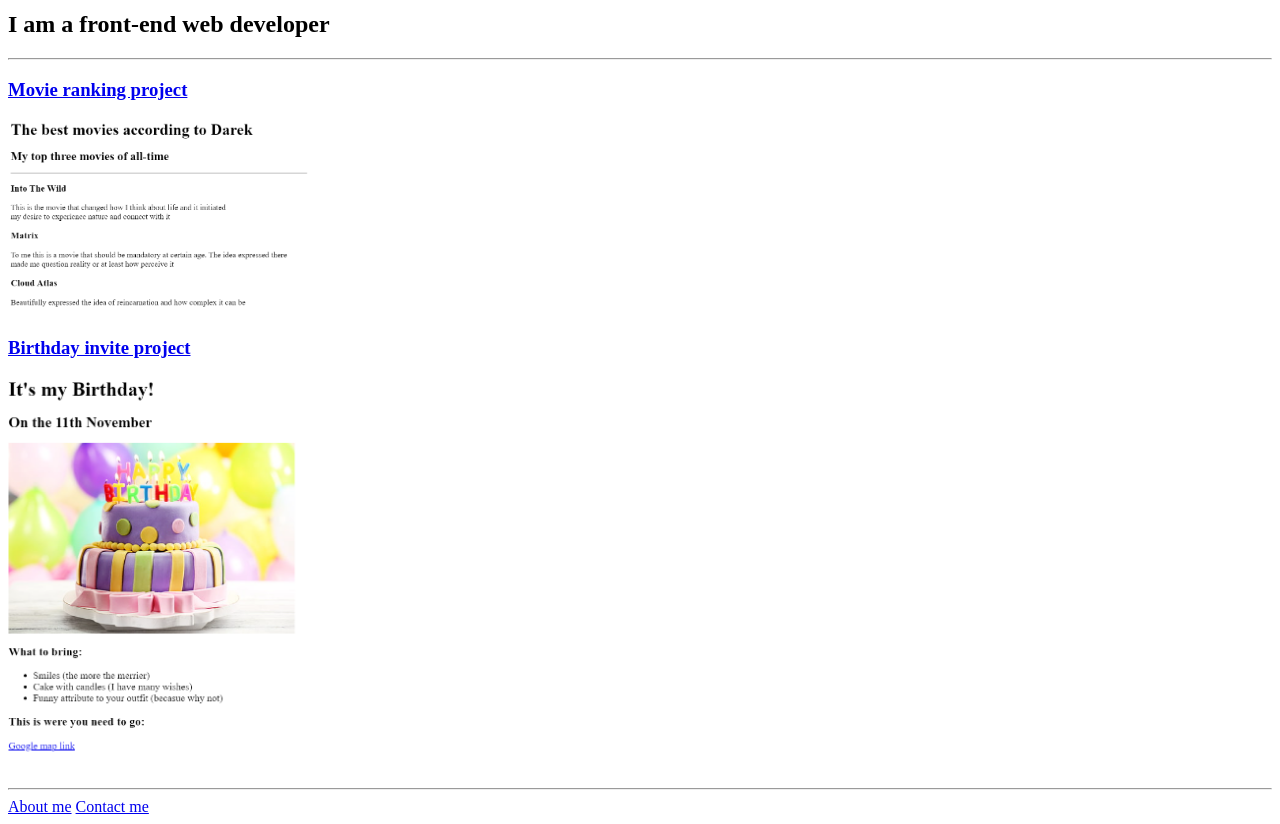
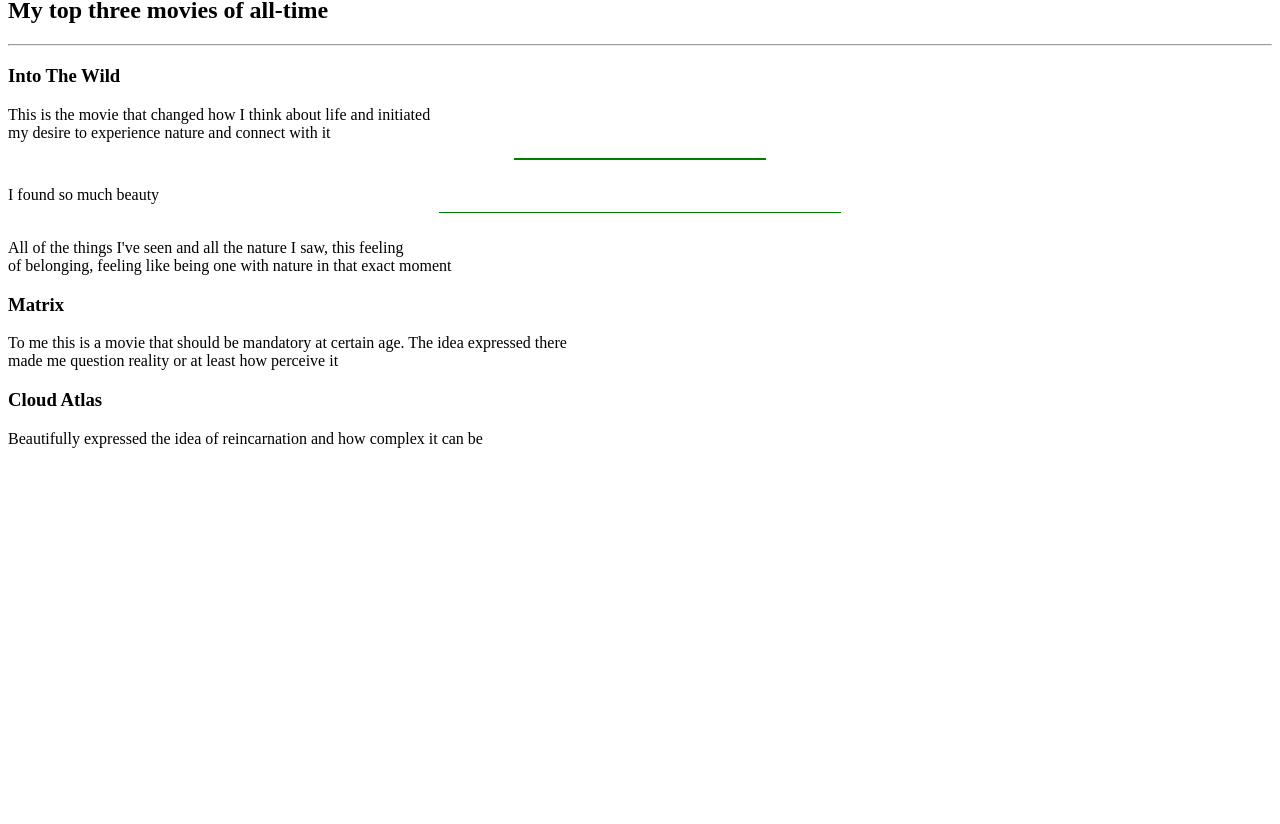
Before and after one commit to dariek11/html-portfolio, a plain HTML site: page index.html in a window 1280 px wide. Shown: the part 69-893 px from the top of the page. After the commit the page ends 800 px from the top, so only its background shows below. Drawn offline with Linux system fonts and the light colour scheme.

Commit message:
Add files via upload

```diff
--- a/index.html
+++ b/index.html
@@ -1,34 +1,19 @@
-<!-- TODO 1: Create the HTML Boilerplate -->
-<!DOCTYPE html>
-<html lang="en">
-    <head>
-        <meta charset="UTF-8">
-        <title>Portfolio Website</title>
-    </head>
-    <body>
-        <h1>Dariusz Wacnik's Portfolio</h1>
-        <h2>I am a front-end web developer</h2>
-        <hr>
-        <h3><a href="./public/movie-ranking.html">Movie ranking project</a> </h3>
-        <img src="./assets/images/movie-ranking1.png" width="300">
+<!-- Write your code below -->
 
-        <h3><a href="./public/birthday-invite.html">Birthday invite project</a> </h3>
-        <img src="./assets/images/bday.png" width="300">
-        <hr>
-        <a href="./public/about.html">About me</a>
-        <a href="./public/contact.html">Contact me</a>
-    </body>
-</html>
-<!-- TODO 2: Add Your previous projects' HTML into the public folder -->
-
-<!-- TODO 3: Take screenshots of your project previews and add the images to the images folder -->
-
-<!-- TODO 4: Add titles/subtitles etc. -->
-
-<!-- TODO 5: Add a link to the project pages -->
-
-<!-- TODO 6: Add images to show the project previews
-HINT for TODO 6: You can use the height attribute set to 200 to make the image smaller:
-https://developer.mozilla.org/en-US/docs/Web/HTML/Element/img#attr-height -->
-
-<!-- TODO 7: Add the Contact Me and About Me page links -->
+<h1>The best movies according to Darek</h1>
+<h2>My top three movies of all-time</h2>
+<hr>
+<h3>Into The Wild</h3>
+<p>This is the movie that changed how I think about life and initiated
+    <br>my desire to experience nature and connect with it
+    <hr size="2" color="green" width="250">
+    <br>I found so much beauty
+    <hr size="1" color="green" width="400">
+    <br>All of the things I've seen and all the nature I saw, this feeling
+    <br> of belonging, feeling like being one with nature in that exact moment
+    <br>  </p>
+<h3>Matrix</h3>
+<p>To me this is a movie that should be mandatory at certain age. The idea expressed there <br> made me question reality or at least how
+perceive it</p>
+<h3>Cloud Atlas</h3>
+<p>Beautifully expressed the idea of reincarnation and how complex it can be</p>
```
